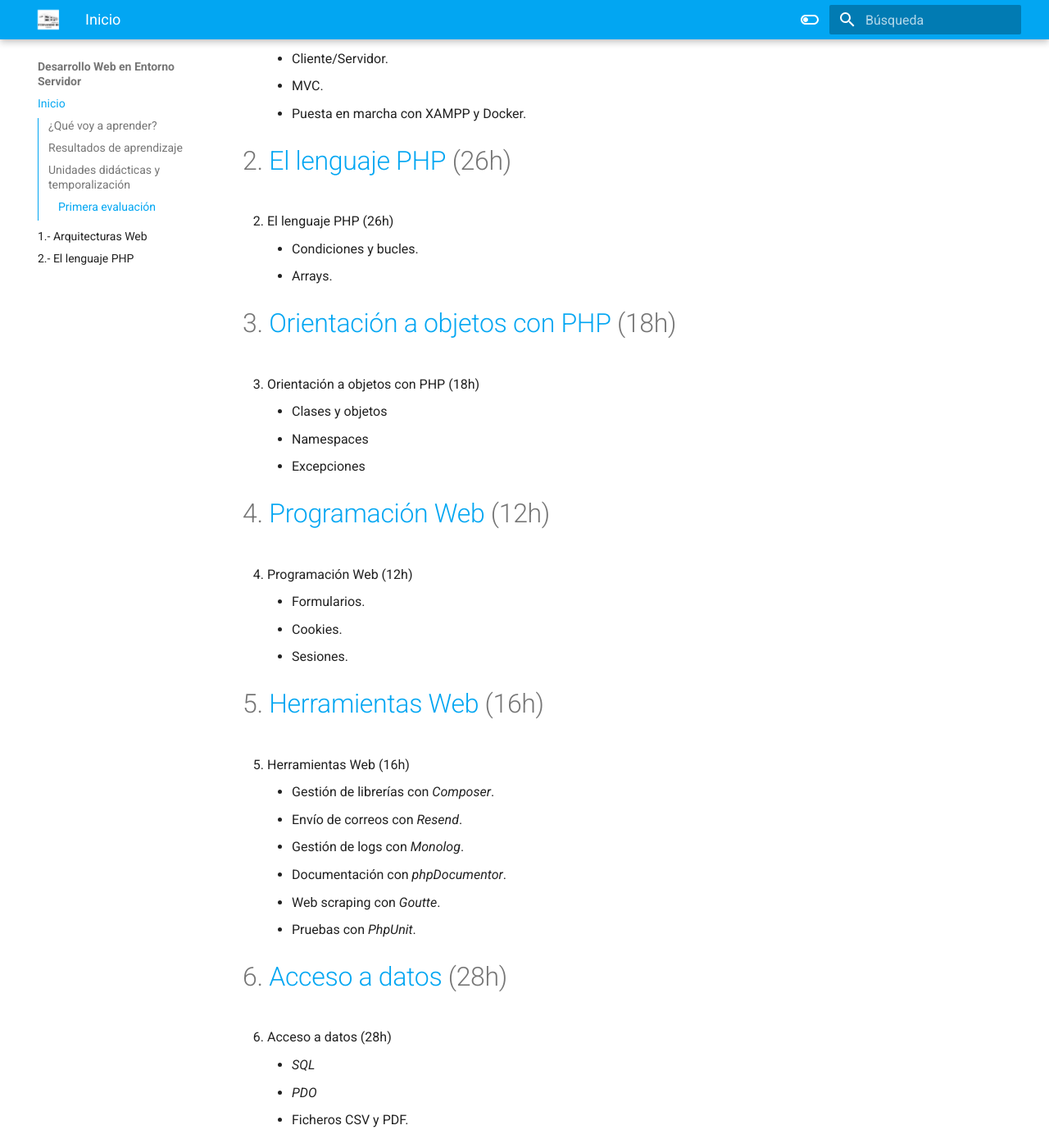
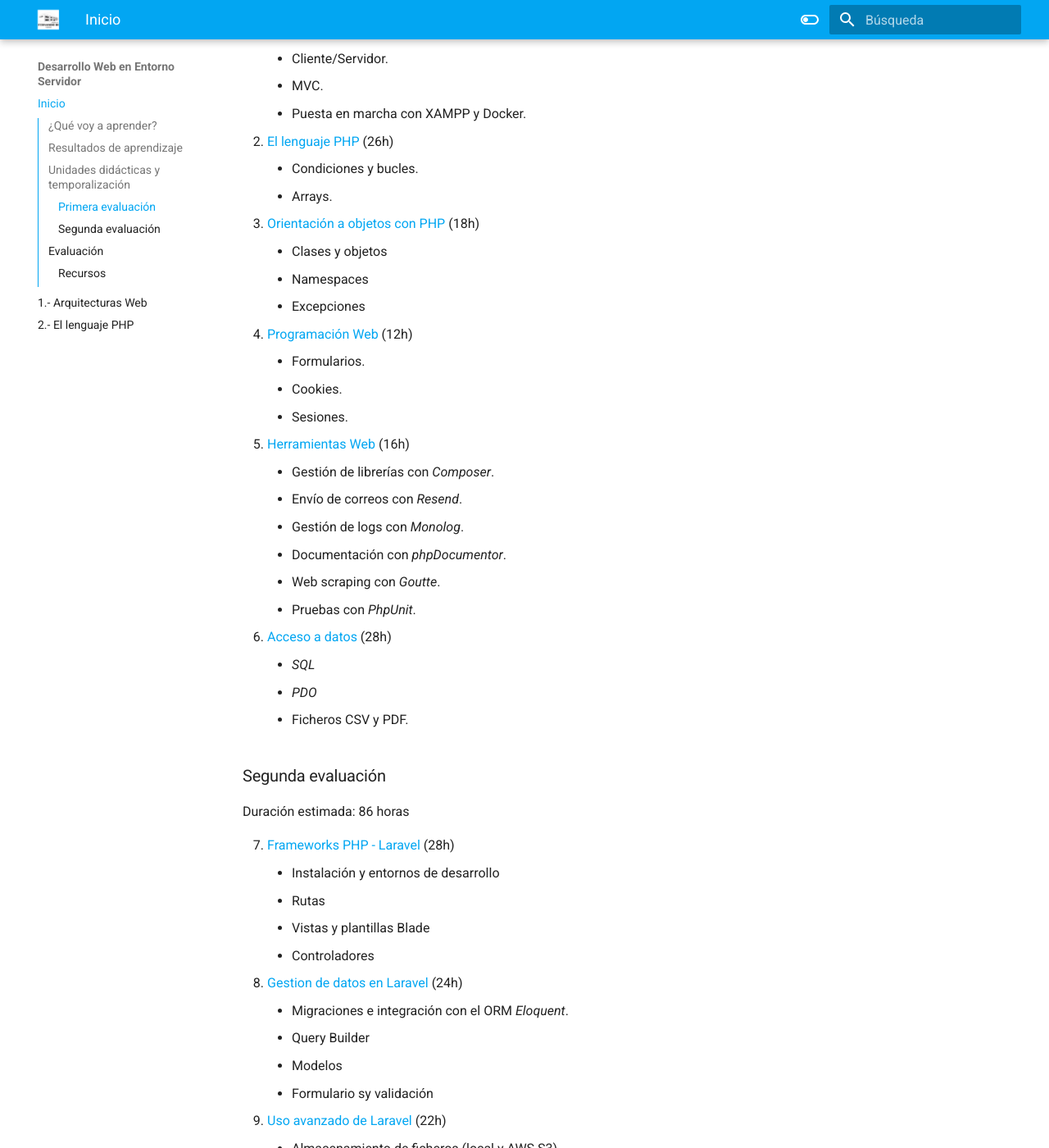
Before and after one commit to elblo/dwes2526, an MkDocs documentation site: the page built from docs/index.md, in a window 1280 px wide and 1400 px high, scrolled down 1434 px. Shown: the whole window at 82% size. Built offline with MkDocs 1.6.1 and Material for MkDocs 9.7.7, drawn with Linux system fonts in a browser that asks for light colours; some of the changed text lies outside the part shown.

```diff
--- a/docs/index.md
+++ b/docs/index.md
@@ -40,30 +40,25 @@ Duración estimada: 76 horas
     * Cliente/Servidor.
     * MVC.
     * Puesta en marcha con XAMPP y Docker.
-#2. [El lenguaje PHP](02php.md) (26h)
-2. El lenguaje PHP (26h)
+2. [El lenguaje PHP](02php.md) (26h)
     * Condiciones y bucles.
     * Arrays.
-#3. [Orientación a objetos con PHP](03phpoo.md) (18h)
-3. Orientación a objetos con PHP (18h)
+3. [Orientación a objetos con PHP](03phpoo.md) (18h)
     * Clases y objetos
     * Namespaces
     * Excepciones
-#4. [Programación Web](04web.md) (12h)
-4. Programación Web (12h)
+4. [Programación Web](04web.md) (12h)
     * Formularios.
     * Cookies.
     * Sesiones.
-#5. [Herramientas Web](05herramientas.md) (16h)
-5. Herramientas Web (16h)
+5. [Herramientas Web](05herramientas.md) (16h)
     * Gestión de librerías con *Composer*.
     * Envío de correos con *Resend*.
     * Gestión de logs con *Monolog*.
     * Documentación con *phpDocumentor*.
     * Web scraping con *Goutte*.
     * Pruebas con *PhpUnit*.
-# 6. [Acceso a datos](06accesoDatos.md) (28h)
-6. Acceso a datos (28h)
+6. [Acceso a datos](06accesoDatos.md) (28h)
     * *SQL*
     * *PDO*
     * Ficheros CSV y PDF.
@@ -72,33 +67,28 @@ Duración estimada: 76 horas
 
 Duración estimada: 86 horas
 
-#7. [Frameworks PHP - Laravel](07frameworks.md) (28h)
-7. Frameworks PHP - Laravel (28h)
+7. [Frameworks PHP - Laravel](07frameworks.md) (28h)
     * Instalación y entornos de desarrollo
     * Rutas
     * Vistas y plantillas Blade
     * Controladores
-#8. [Gestion de datos en Laravel](08laravelDatos.md) (24h)
-8. Gestion de datos en Laravel (24h)
+8. [Gestion de datos en Laravel](08laravelDatos.md) (24h)
     * Migraciones e integración con el ORM *Eloquent*.
     * Query Builder
     * Modelos
     * Formulario sy validación
-#9. [Uso avanzado de Laravel](09laravelAvanzado.md) (22h)
-9. Uso avanzado de Laravel (22h)
+9. [Uso avanzado de Laravel](09laravelAvanzado.md) (22h)
     * Almacenamiento de ficheros (local y AWS S3)
     * Request y responses
     * Relaciones entre modelos
     * Seeders y factorías
     * Mutadores y accesores
-#10. [Autenticación y autorización](10laravelAutenticacion.md) (12h)
-10. Autenticación y autorización (12h)
+10. [Autenticación y autorización](10laravelAutenticacion.md) (12h)
     * Autenticación
     * Autorización
     * Kits de inicio
     * Laravel Cloud
-#11. [Servicios REST](10laravelRest.md) (12h)
-11. Servicios REST (12h)
+11. [Servicios REST](10laravelRest.md) (12h)
     * Producción y consumo.
     * *AJAX* con *JSON*.
 
```
Also changed, not shown: docs/02php.md (+12 -11 lines), docs/planning.md (+1 -1 lines).
